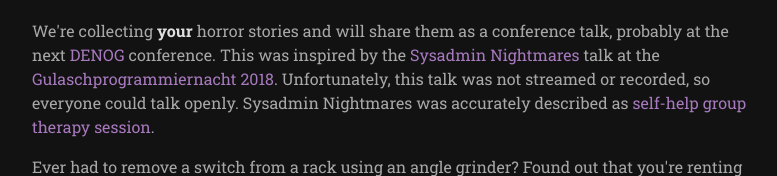
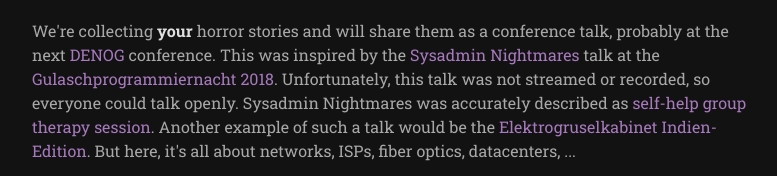
Before and after one commit to 9er/nightmares.yolo-networking.de, a plain HTML site: page site/index.html in a window 1280 px wide. Shown: the part 214-390 px from the top of the page, without its empty margins (250-1027 px from the left). Drawn offline with Linux system fonts and the light colour scheme.

Commit message:
added a reference to Elektrogruselkabinet

```diff
--- a/site/index.html
+++ b/site/index.html
@@ -20,7 +20,7 @@
         </div>
         <h2 class="title is-2">Every networker has stories to tell...</h2>
         <div class="content">
-          <p>We're collecting <strong>your</strong> horror stories and will share them as a conference talk, probably at the next <a href="https://www.denog.de/de/">DENOG</a> conference. This was inspired by the <a href="https://entropia.de/GPN18:Sysadmin_Nightmares_2018">Sysadmin Nightmares</a> talk at the <a href="https://entropia.de/GPN18">Gulaschprogrammiernacht 2018</a>. Unfortunately, this talk was not streamed or recorded, so everyone could talk openly. Sysadmin Nightmares was accurately described as <a href="https://twitter.com/pennylane0815/status/1129489680662237184">self-help group therapy session</a>.</p>
+          <p>We're collecting <strong>your</strong> horror stories and will share them as a conference talk, probably at the next <a href="https://www.denog.de/de/" target="_blank">DENOG</a> conference. This was inspired by the <a href="https://entropia.de/GPN18:Sysadmin_Nightmares_2018" target="_blank">Sysadmin Nightmares</a> talk at the <a href="https://entropia.de/GPN18" target="_blank">Gulaschprogrammiernacht 2018</a>. Unfortunately, this talk was not streamed or recorded, so everyone could talk openly. Sysadmin Nightmares was accurately described as <a href="https://twitter.com/pennylane0815/status/1129489680662237184" target="_blank">self-help group therapy session</a>. Another example of such a talk would be the <a href="https://media.ccc.de/v/rc3-940095-elektrogruselkabinet_indien_edition" target="_blank">Elektrogruselkabinet Indien-Edition</a>. But here, it's all about networks, ISPs, fiber optics, datacenters, ...</p>
           <p>Ever had to remove a switch from a rack using an angle grinder? Found out that you're renting your own service from a reseller? Had a router that - literally - crashed? Had a discussion with TAC about whether the misbehaving line-card can actually mechanically fit in the chassis where it's running?</p>
         </div>
         <h2 class="title is-2">But the talk will be public?!</h2>
```
